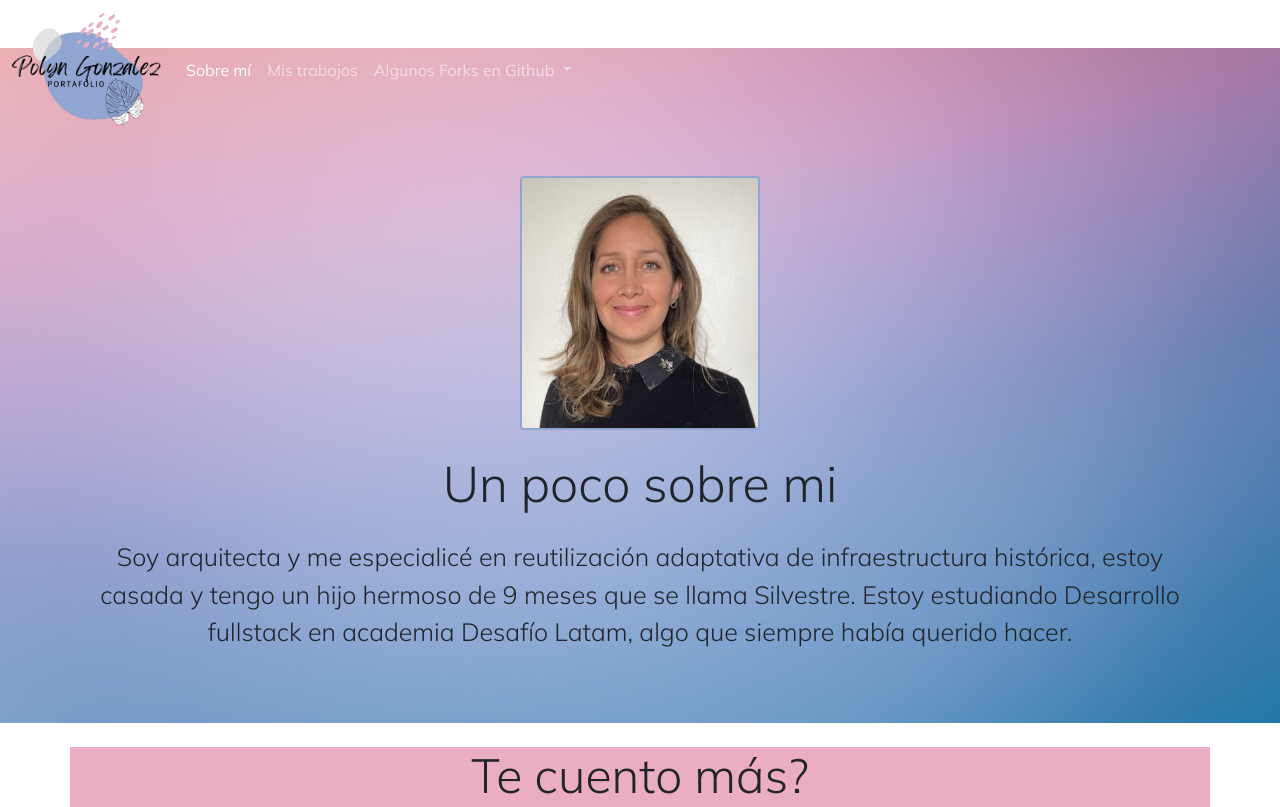
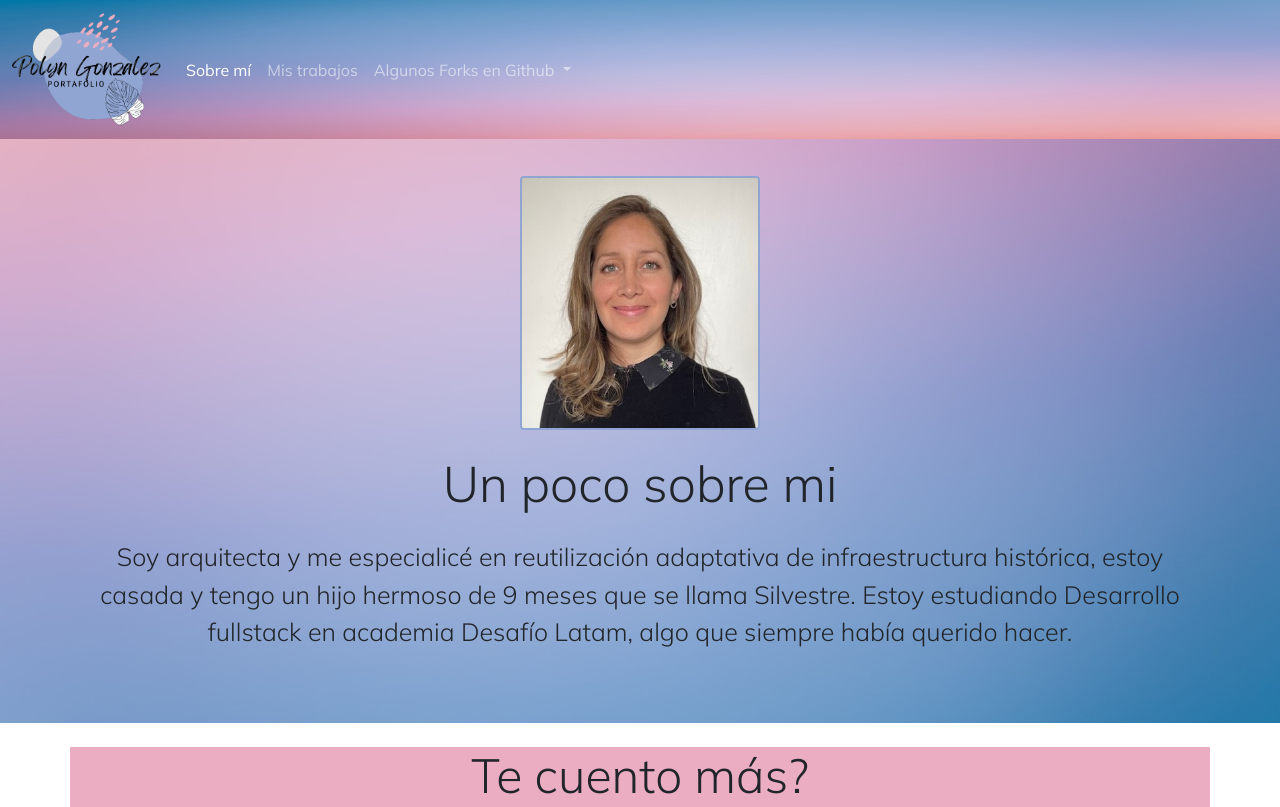
Before and after one commit to polyngonzalez/examen_modulo_1, a plain HTML site: page index.html in a window 1280 px wide. Shown: the top 807 px of the page. Drawn offline with nearby package versions, Linux system fonts and the light colour scheme; files that its build step writes are made by us from their sources; files whose address does not match are found by name.

Commit message:
cambio ruta css 2

```diff
--- a/assets/css/style.css
+++ b/assets/css/style.css
@@ -5,7 +5,7 @@ body {
 /* Navbar y Footer*/
 
 .nav-color-fondo {
-    background-image: url(...img/3_banner_largo.png);
+    background-image: url(/assets/img/3_banner_largo.png);
     background-repeat: no-repeat;
     background-size: cover;
 }
--- a/index.html
+++ b/index.html
@@ -22,7 +22,7 @@
         href="https://fonts.googleapis.com/css2?family=Mulish:wght@200;300;400&family=Raleway:wght@300;400;500&family=Roboto:wght@300;500&display=swap"
         rel="stylesheet">
     <!--Estilos personalizados-->
-    <link rel="stylesheet" href="style.css">
+    <link rel="stylesheet" href="/assets/css/style.css">
     <title>Portafolio Polyn González</title>
 </head>
 
```
